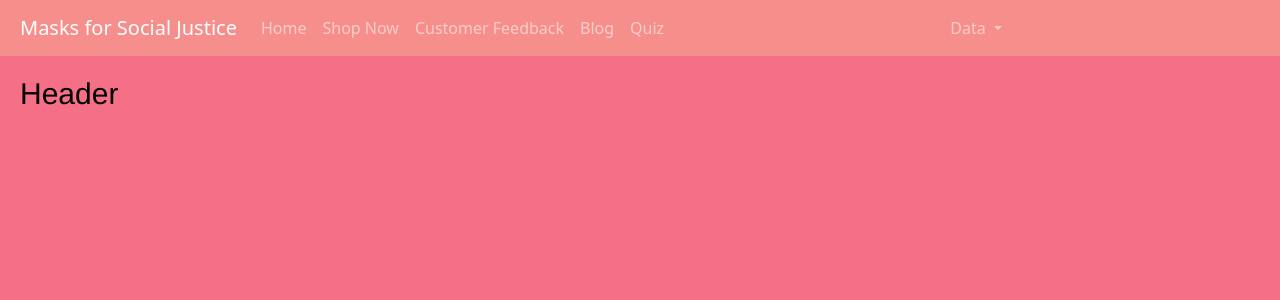
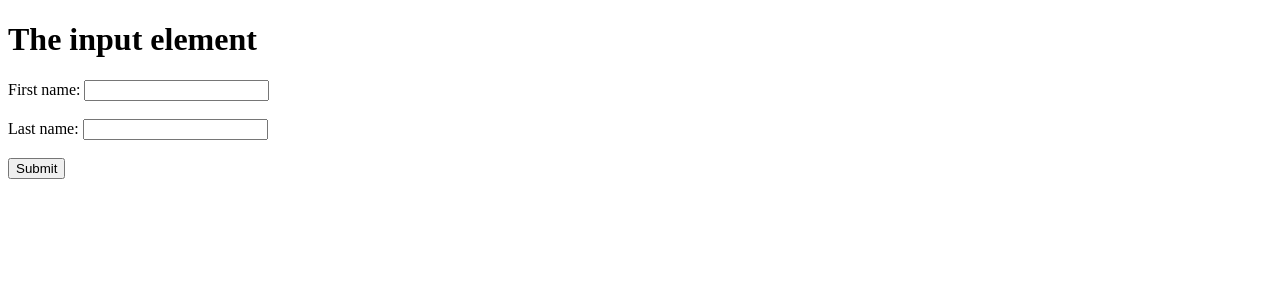
Before and after one commit to nehapavani/n224_Venus, a Flask app: page /crud/authorize/ in a window 1280 px wide. Shown: the top 300 px of the page. Run offline with Flask 2, Linux system fonts and the light colour scheme.

Commit message:
Prisha - Login stuff

```diff
--- a/main.py
+++ b/main.py
@@ -1,13 +1,10 @@
-from flask import Flask
-from flask_sqlalchemy import SQLAlchemy
-from flask_migrate import Migrate
-from flask import render_template, request
-from cruddy.app_crud import app_crud
-from cruddy.app_crud_api import app_crud_api
-import requests
-import json
+# from flask import Flask
+from flask import render_template
+from templates.cruddy.app_crud import app_crud
+from templates.cruddy.app_crud_api import app_crud_api
+from __init__ import app
 
-app = Flask(__name__)
+# app = Flask(__name__)
 app.register_blueprint(app_crud)
 app.register_blueprint(app_crud_api)
 
@@ -27,6 +24,7 @@ def shopnow():
 def feedback():
     return render_template("feedback.html")
 
+
 @app.route('/blog', methods=['GET','POST'])
 def blog():
     return render_template("blog.html")
@@ -36,9 +34,11 @@ def blog():
 def size():
     return render_template("size.html")
 
+
 @app.route('/quiz', methods=['GET','POST'])
 def quiz():
     return render_template("quiz.html")
 
+
 if __name__ == "__main__":
     app.run(debug=True)
--- a/cruddy/app_crud.py
+++ b/templates/cruddy/app_crud.py
@@ -1,14 +1,15 @@
 """control dependencies to support CRUD app routes and APIs"""
+# from flask import Flask
 from flask import Blueprint, render_template, request, url_for, redirect, jsonify, make_response
 from flask_login import login_required
 
-from cruddy.query import *
-import ctypes
+from templates.cruddy.query import *
 
 # blueprint defaults https://flask.palletsprojects.com/en/2.0.x/api/#blueprint-objects
+# app = Flask(__name__, template_folder='cruddy/templates')
 app_crud = Blueprint('crud', __name__,
                      url_prefix='/crud',
-                     template_folder='templates/cruddy/',
+                     # template_folder='templates/cruddy/',
                      static_folder='static',
                      static_url_path='static')
 
@@ -24,7 +25,7 @@ app_crud = Blueprint('crud', __name__,
 @login_required  # Flask-Login uses this decorator to restrict acess to logged in users
 def crud():
     """obtains all Users from table and loads Admin Form"""
-    return render_template("crud.html", table=users_all())
+    return render_template("cruddy/templates/crud.html", table=users_all())
 
 
 # Flask-Login directs unauthorised users to this unauthorized_handler
@@ -43,10 +44,10 @@ def crud_login():
         user_name = request.form.get("user_name")
         password = request.form.get("password")
         if login(email, password):       # zero index [0] used as email is a tuple
-            return redirect(url_for("crud.crud"))
+            return render_template("cruddy/templates/orderform.html")
 
     # if not logged in, show the login page
-    return render_template("login.html")
+    return render_template("cruddy/templates/login.html")
 
 
 @app_crud.route('/authorize/', methods=["GET", "POST"])
@@ -65,7 +66,7 @@ def crud_authorize():
             #     return render_template("authorize.html")
             return redirect(url_for('crud.crud_login'))
     # show the auth user page if the above fails for some reason
-    return render_template("authorize.html")
+    return render_template("cruddy/templates/orderform.html")
 
 
 # CRUD create/add
@@ -93,7 +94,7 @@ def read():
         po = user_by_id(userid)
         if po is not None:
             table = [po.read()]  # placed in list for easier/consistent use within HTML
-    return render_template("crud.html", table=table)
+    return render_template("cruddy/templates/crud.html", table=table)
 
 
 # CRUD update
@@ -125,7 +126,7 @@ def delete():
 @app_crud.route('/search/')
 def search():
     """loads form to search Users data"""
-    return render_template("search.html")
+    return render_template("cruddy/templates/search.html")
 
 
 # Search request and response
--- a/cruddy/query.py
+++ b/templates/cruddy/query.py
@@ -1,5 +1,5 @@
 from __init__ import login_manager, db
-from cruddy.model import Users
+from templates.cruddy.model import Users
 from flask_login import current_user, login_user, logout_user
 
 
--- a/cruddy/templates/authorize.html
+++ b/templates/cruddy/templates/authorize.html
@@ -1,6 +1,6 @@
 <!DOCTYPE html>
 
-{% extends "base.html" %}
+{#{% extends "base.html" %}#}
 
 {% block content %}
 
--- a/cruddy/templates/crud.html
+++ b/templates/cruddy/templates/crud.html
@@ -1,6 +1,5 @@
 <!DOCTYPE html>
 
-{% extends "base.html" %}
 
 {% block content %}
 
--- a/cruddy/templates/crud_async.html
+++ b/templates/cruddy/templates/crud_async.html
@@ -1,7 +1,7 @@
 <!DOCTYPE html>
 
 <!-- EXTEND (layout.html), this is a template for all rendered pages in the project -->
-{% extends "base.html" %}
+{#{% extends "base.html" %}#}
 
 <!-- CONTENT (in <head>), content for this page -->
 {% block meta %}
--- a/cruddy/templates/login.html
+++ b/templates/cruddy/templates/login.html
@@ -1,6 +1,6 @@
 <!DOCTYPE html>
 
-{% extends "base.html" %}
+{#{% extends "base.html" %}#}
 
 {% block content %}
 
--- /dev/null
+++ b/templates/cruddy/templates/orderform.html
@@ -0,0 +1,18 @@
+<!DOCTYPE html>
+<html>
+
+
+<body>
+
+<h1>The input element</h1>
+
+<form action="/action_page.php">
+    <label for="fname">First name:</label>
+    <input type="text" id="fname" name="fname"><br><br>
+    <label for="lname">Last name:</label>
+    <input type="text" id="lname" name="lname"><br><br>
+    <input type="submit" value="Submit">
+</form>
+
+</body>
+</html>
--- a/cruddy/templates/search.html
+++ b/templates/cruddy/templates/search.html
@@ -2,7 +2,7 @@
 <!-- Preparing search using asynchronous "fetch" (no page reload, no wait)
 inspiration from https://www.youtube.com/watch?v=QKcVjdLEX_s
 -->
-{% extends "base.html" %}
+{#{% extends "base.html" %}#}
 
 {% block meta %}
     <title>SQL search</title>
--- a/templates/index.html
+++ b/templates/index.html
@@ -45,7 +45,7 @@
 
 <div style="height:300px;background-color:#f57086">
     <h2> Mission Statement </h2>
-    <h2> Our goal is to make it easy for students and teachers to organize their busy school lives. Have a great school year!</h2>
+    <h2> Our goal is to make it easy for people to buy masks that suit them and their styles. Here, you will find a vast variety of masks with various designs and types. Enjoy!</h2>
 </div>
 </style>
 </div>
--- a/templates/layouts/navbar.html
+++ b/templates/layouts/navbar.html
@@ -19,30 +19,12 @@
             <li><a class="nav-link" style="font-palette: #ffffff;" href={{ url_for('feedback') }}>Customer Feedback</a></li>
             <li><a class="nav-link" style="font-palette: #ffffff;" href={{ url_for('blog') }}>Blog</a></li>
             <li><a class="nav-link" style="font-palette: #ffffff;" href={{ url_for('quiz') }}>Quiz</a></li>
+            <li><a class="dropdown-item" href={{ url_for('crud.crud') }}>Login</a></li>
 {#            <li><a class="nav-link" style="font-palette: #ffffff;" href={{ url_for('size') }}>Size Guide</a></li>#}
-        </ul>
-    </div>
-
-    <div class="collapse navbar-collapse" id="navbarNavDarkDropdown">
-        <ul class="navbar-nav">
-            <li class="nav-item dropdown">
-                <a class="nav-link dropdown-toggle" href="#" id="navbarDarkDropdownMenuLink" role="button" data-bs-toggle="dropdown" aria-expanded="false">
-                    Data
-                </a>
-                <ul class="dropdown-menu dropdown-menu-dark" aria-labelledby="navbarDarkDropdownMenuLink">
-                    {#                            <li><a class="dropdown-item" href={{ url_for('api.joke') }}>Joke RESTapi</a></li>#}
-                    {#                            <li><a class="dropdown-item" href={{ url_for('api.jokes') }}>Jokes RESTapi</a></li>#}
-                    <li><a class="dropdown-item" href={{ url_for('crud.crud') }}>SQL CRUD</a></li>
-                    <li><a class="dropdown-item" href={{ url_for('crud_api.crud_api') }}>SQL CRUD Async</a></li>
-                </ul>
-            </li>
-        </ul>
-    </div>
         </ul>
     </div>
 
 
 
-
 </nav>
 </body>
--- a/templates/shopnow.html
+++ b/templates/shopnow.html
@@ -35,7 +35,7 @@
             <p style="font-size: x-large">
             <h1 style="text-align: left; font-family: 'Serif'">There are 4 types of masks offered</h1>
             <h2>HTML Image</h2>
-            <img src="/templates/images/mask1.jpg"  width="500" height="333">
+            <img src="/templates/images/mask1.jpg" width="500" height="333">
             </p>
             </div>
         </div>
```
Also changed, not shown: templates/cruddy/app_crud_api.py (renamed from cruddy/app_crud_api.py, +5 -4 lines), __init__.py (line endings or trailing spaces), model/myDB.db, templates/cruddy/model.py (renamed from cruddy/model.py), templates/cruddy/static/javascript/reload_page.js (renamed from cruddy/static/javascript/reload_page.js), templates/cruddy/static/javascript/validation.js (renamed from cruddy/static/javascript/validation.js).
